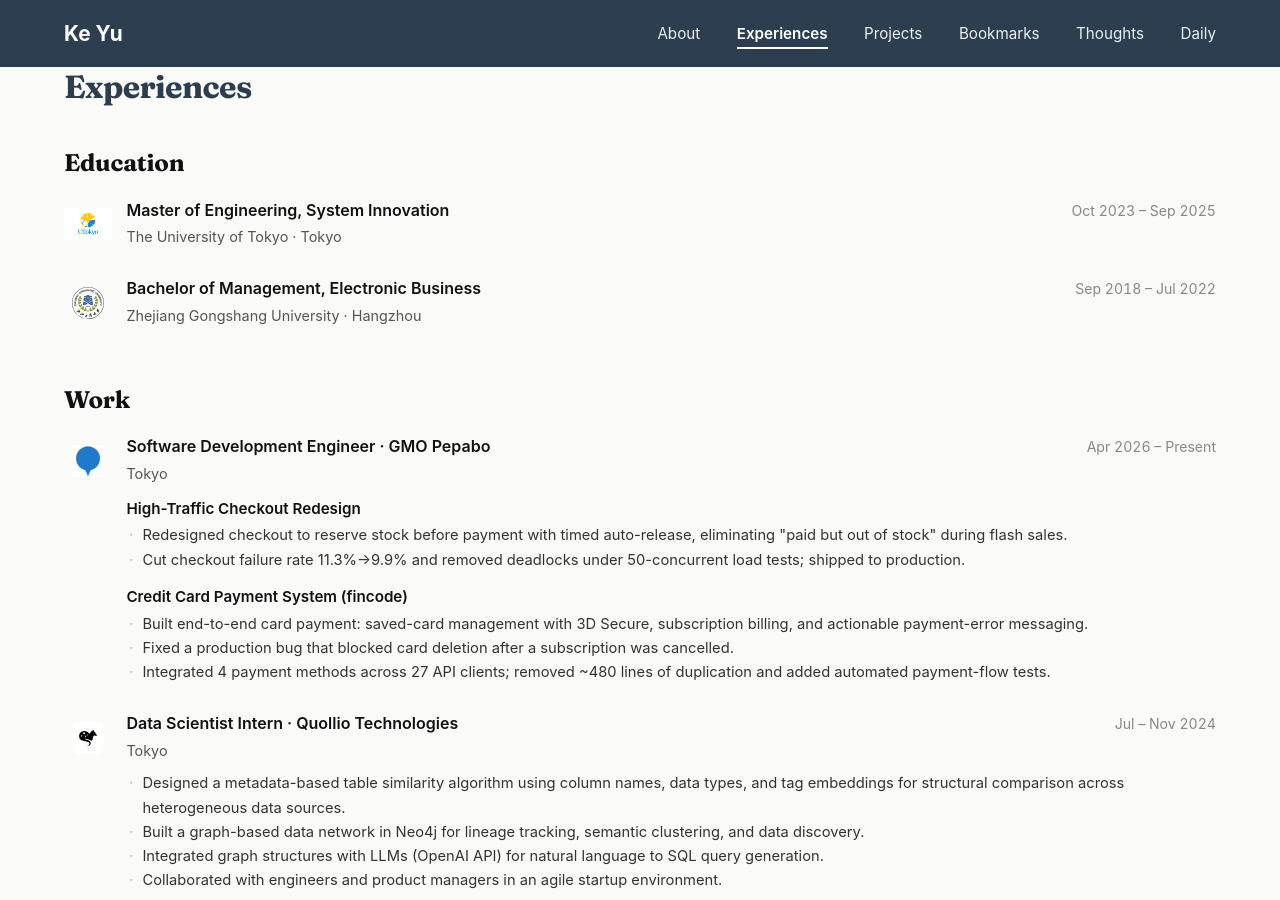
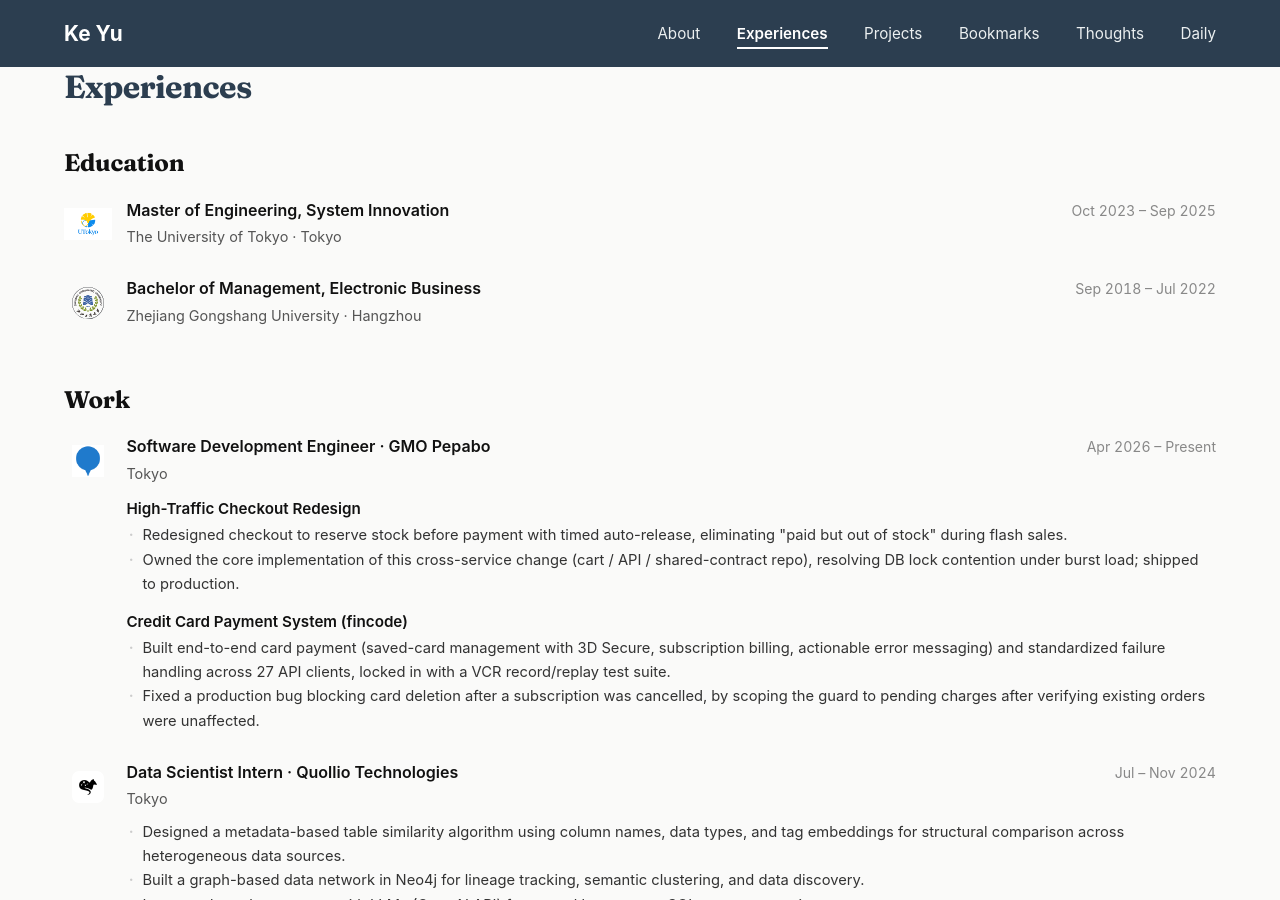
Before and after one commit to keith991001/keith991001.github.io, a Jekyll site: the page built from experiences.md, in a window 1280 px wide and 900 px high. Built offline with Jekyll 4.4.1, drawn with Linux system fonts in a browser that asks for light colours.

Commit message:
Update GMO Pepabo experience bullets

```diff
--- a/experiences.md
+++ b/experiences.md
@@ -49,16 +49,15 @@
         <h3 class="entry-project-title">High-Traffic Checkout Redesign</h3>
         <ul class="entry-points">
           <li>Redesigned checkout to reserve stock before payment with timed auto-release, eliminating "paid but out of stock" during flash sales.</li>
-          <li>Cut checkout failure rate 11.3%→9.9% and removed deadlocks under 50-concurrent load tests; shipped to production.</li>
+          <li>Owned the core implementation of this cross-service change (cart / API / shared-contract repo), resolving DB lock contention under burst load; shipped to production.</li>
         </ul>
       </div>
 
       <div class="entry-project">
         <h3 class="entry-project-title">Credit Card Payment System (fincode)</h3>
         <ul class="entry-points">
-          <li>Built end-to-end card payment: saved-card management with 3D Secure, subscription billing, and actionable payment-error messaging.</li>
-          <li>Fixed a production bug that blocked card deletion after a subscription was cancelled.</li>
-          <li>Integrated 4 payment methods across 27 API clients; removed ~480 lines of duplication and added automated payment-flow tests.</li>
+          <li>Built end-to-end card payment (saved-card management with 3D Secure, subscription billing, actionable error messaging) and standardized failure handling across 27 API clients, locked in with a VCR record/replay test suite.</li>
+          <li>Fixed a production bug blocking card deletion after a subscription was cancelled, by scoping the guard to pending charges after verifying existing orders were unaffected.</li>
         </ul>
       </div>
     </div>
```
